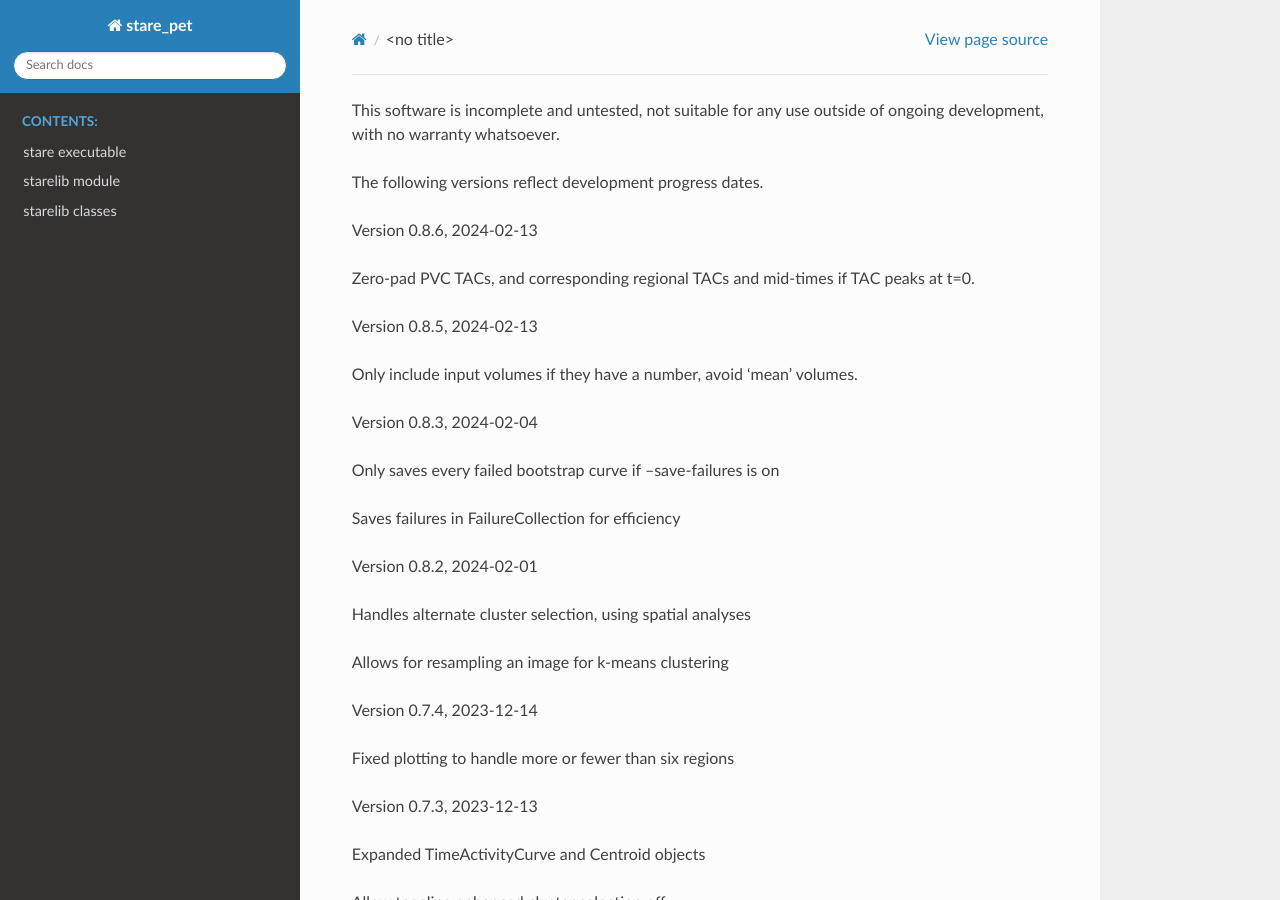
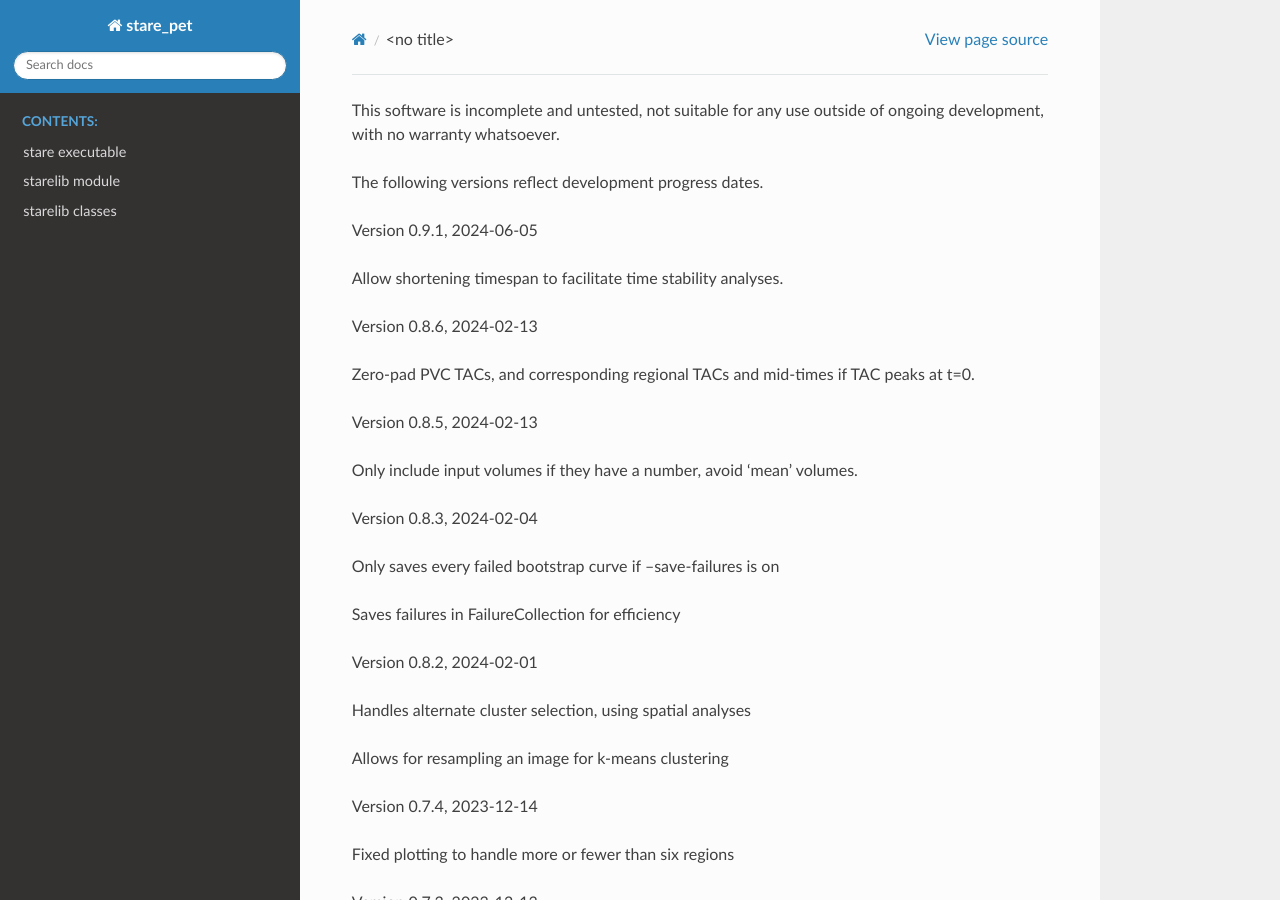
Before and after one commit to mfschmidt/stare_pet, a Sphinx documentation site: the page built from docs/changelog.rst, in a window 1280 px wide and 900 px high. Built offline with Sphinx 7.4.7 and the Read the Docs theme 2.0.0, drawn with Linux system fonts in a browser that asks for light colours.

Commit message:
vers bump to 0.9.1

```diff
--- a/docs/changelog.rst
+++ b/docs/changelog.rst
@@ -3,6 +3,10 @@ not suitable for any use outside of ongoing development,
 with no warranty whatsoever.
 
 The following versions reflect development progress dates.
+
+Version 0.9.1, 2024-06-05
+
+- Allow shortening timespan to facilitate time stability analyses.
 
 Version 0.8.6, 2024-02-13
 
--- a/setup.cfg
+++ b/setup.cfg
@@ -1,6 +1,6 @@
 [metadata]
 name = stare_pet
-version = 0.9.0
+version = 0.9.1
 author = Mike Schmidt
 author_email = mikeschmidt@schmidtgracen.com
 maintainer = Mike Schmidt
```
